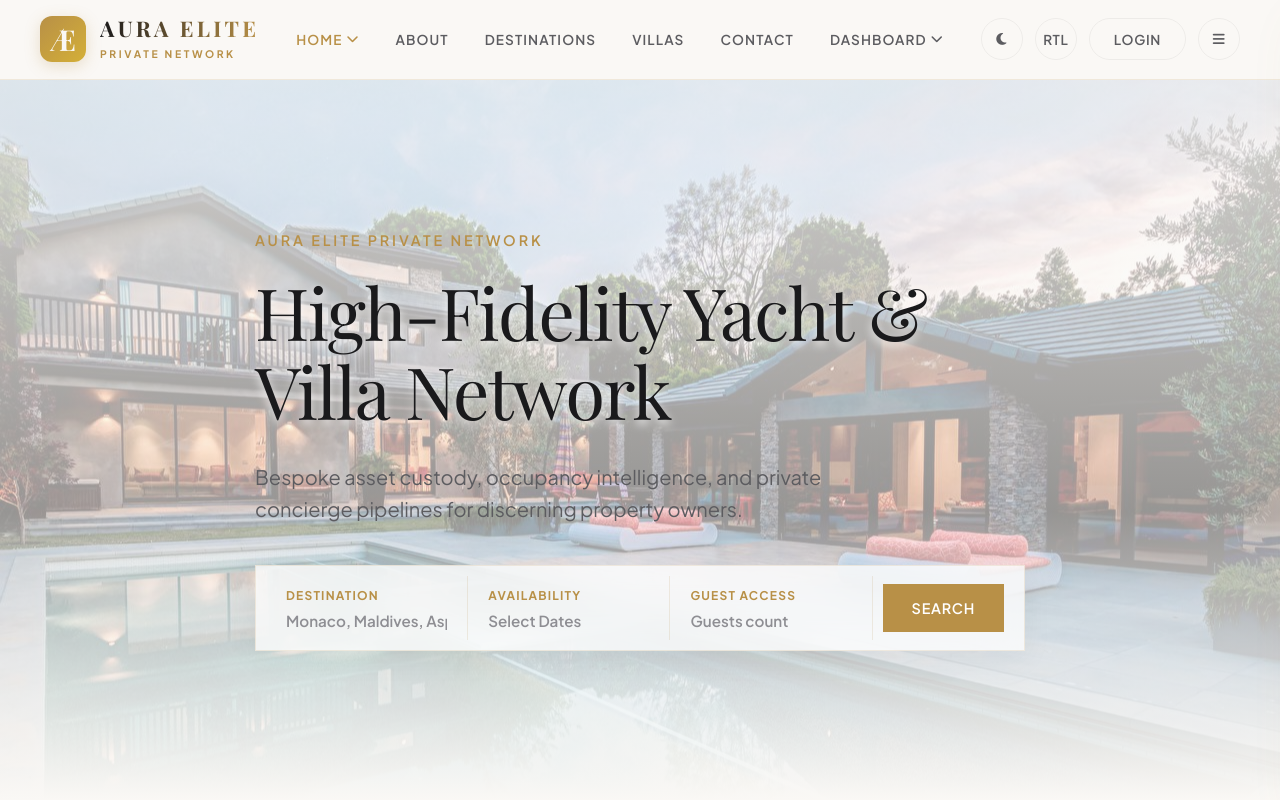
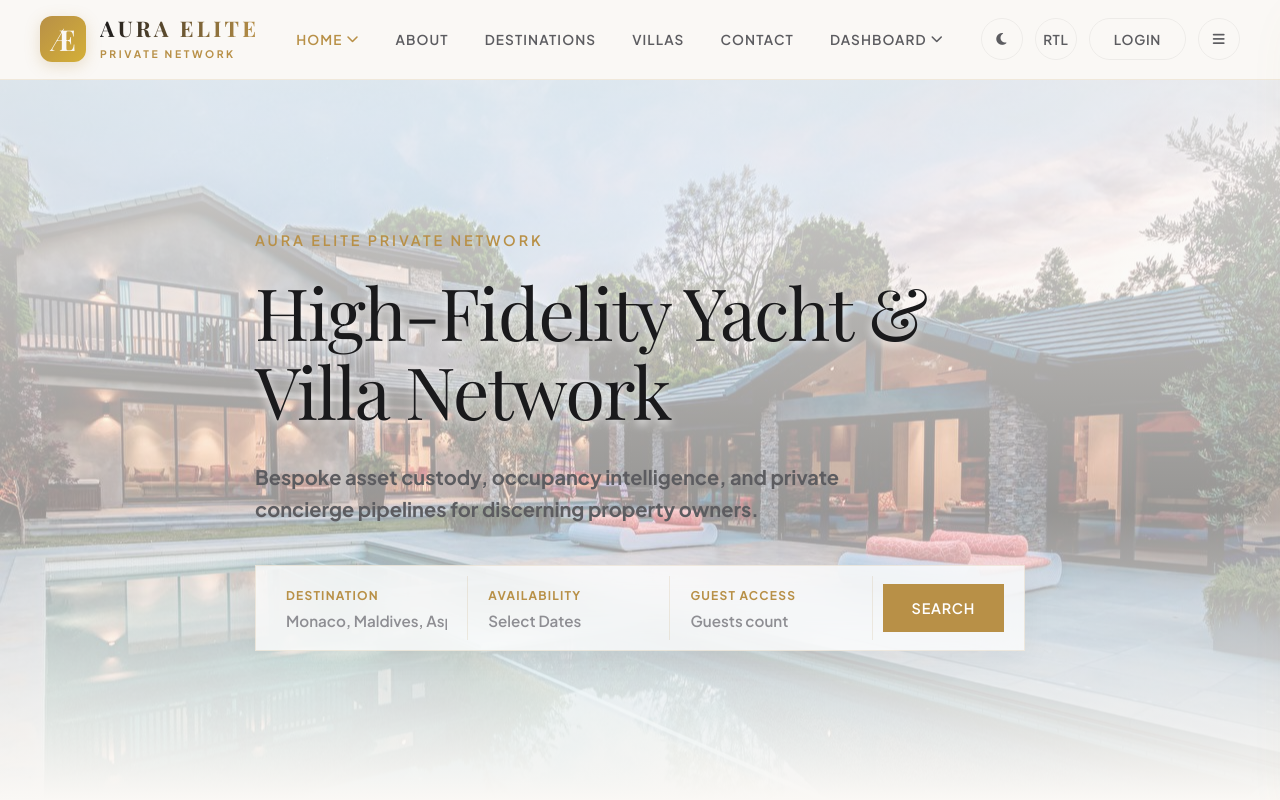
Before and after one commit to venkat2005code/villa, a website: page index.html in a window 1280 px wide. Shown: the top 800 px of the page. Drawn offline with nearby package versions, Linux system fonts and the light colour scheme; a web font is replaced by a local one.

Commit message:
Make hero description text bold

```diff
--- a/index.html
+++ b/index.html
@@ -160,7 +160,7 @@
         <div class="container hero-content" style="position: relative; z-index: 2;">
           <span class="hero-tag">Aura Elite Private Network</span>
           <h1 class="hero-title">High-Fidelity Yacht & Villa Network</h1>
-          <p class="hero-desc">Bespoke asset custody, occupancy intelligence, and private concierge pipelines for discerning property owners.</p>
+          <p class="hero-desc"><b>Bespoke asset custody, occupancy intelligence, and private concierge pipelines for discerning property owners.</b></p>
 
           <!-- Search Panel -->
           <div class="glass-panel search-panel">
```
